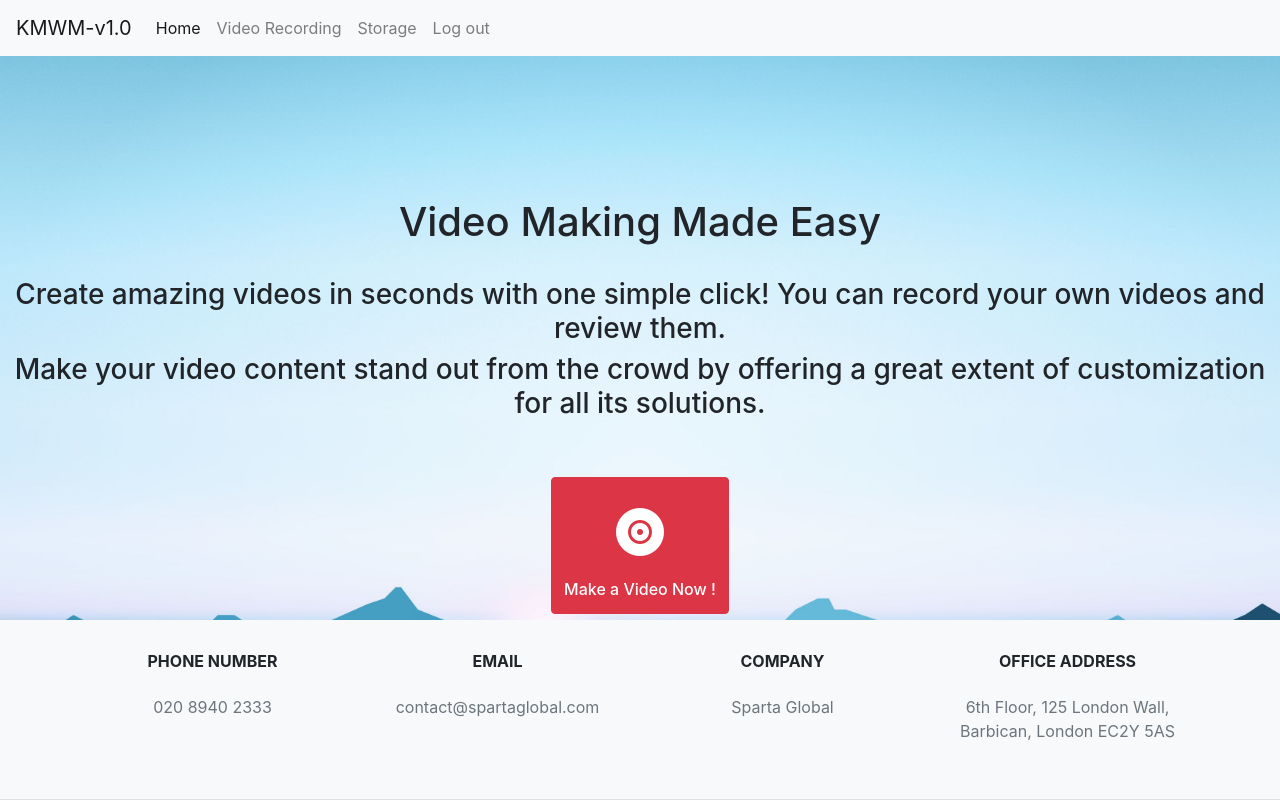
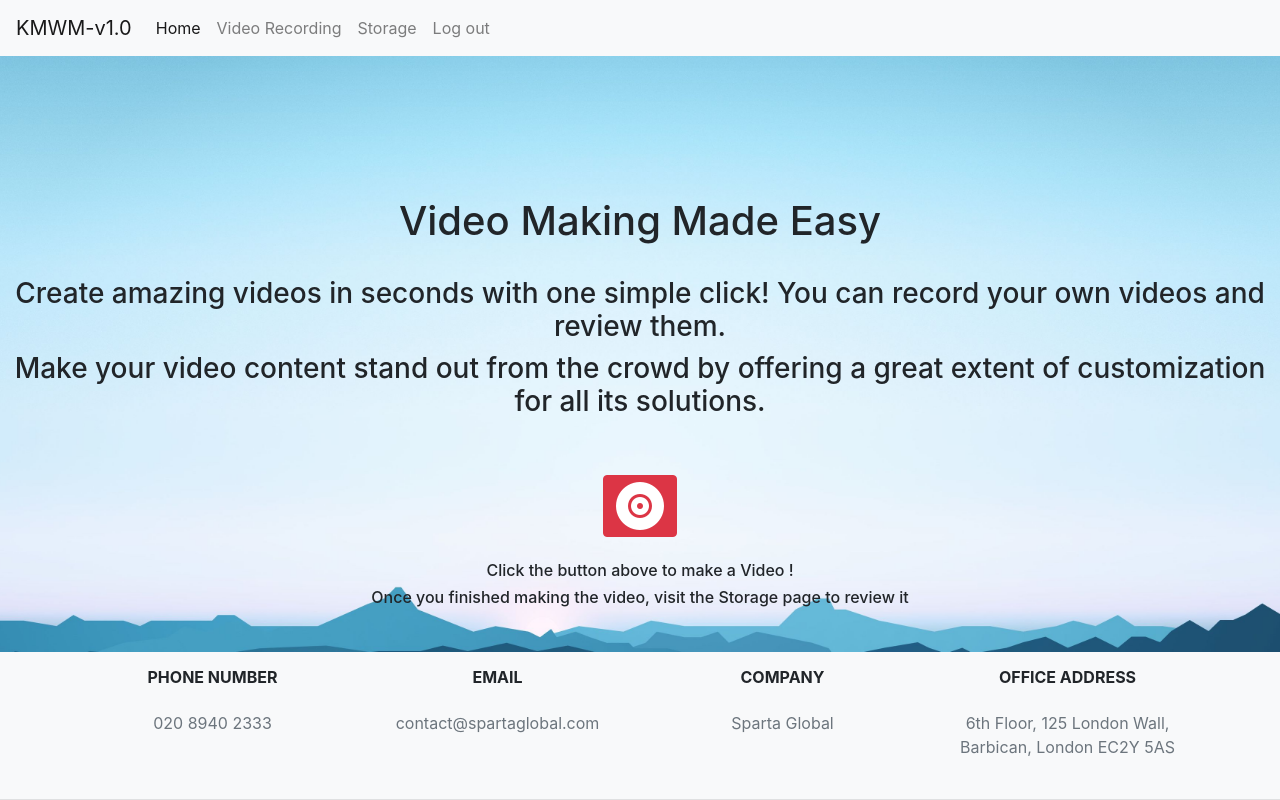
Before and after one commit to Benedek4000/eng130_week4_project, a Flask app: page / in a window 1280 px wide. Run offline with Flask 2, Linux system fonts and the light colour scheme; some libraries are stand-ins or nearby versions.

Commit message:
finished footer and updated main page

```diff
--- a/frontend/static/css/main.css
+++ b/frontend/static/css/main.css
@@ -16,9 +16,10 @@
   bottom: 0;
   width: 100%;
   text-align: center;
+
 }
 
-
+/* creating a wrapper to keep windows size the same */
 .wrapper {
   box-sizing: border-box;
   min-height: 100%;
--- a/frontend/templates/base.html
+++ b/frontend/templates/base.html
@@ -21,7 +21,7 @@
     <script src="https://stackpath.bootstrapcdn.com/bootstrap/4.3.1/js/bootstrap.min.js" integrity="sha384-JjSmVgyd0p3pXB1rRibZUAYoIIy6OrQ6VrjIEaFf/nJGzIxFDsf4x0xIM+B07jRM" crossorigin="anonymous"></script>
 
 
-    <div class="wrapper">
+
     <nav class="navbar navbar-expand-lg navbar-light bg-light">
       <a class="navbar-brand" href="{{ url_for('home') }}">KMWM-v1.0</a>
       <button class="navbar-toggler" type="button" data-toggle="collapse" data-target="#navbarNavAltMarkup" aria-controls="navbarNavAltMarkup" aria-expanded="false" aria-label="Toggle navigation">
@@ -41,7 +41,7 @@
 
     <div class="bg-light ft">
       <footer>
-          <div class="container py-3">
+        <div class="container py-0">
           <div class="row py-3">
 
             <div class="col-lg-3 col-md-6 mb-4 mb-lg-0">
@@ -72,7 +72,7 @@
 
       </footer>
     </div>
-    </div>
+
 
 
 
--- a/frontend/templates/home.html
+++ b/frontend/templates/home.html
@@ -14,7 +14,10 @@
                     <br/>
                     <br/>
                     <div class="col text-center">
-                        <button onclick="location.href='videorec'" type="button" class="btn btn-danger rounded"><br/><i class="fa-solid fa-record-vinyl fa-3x"></i><br/><br/><h6>Make a Video Now !</h6></button>
+                        <button onclick="location.href='videorec'" type="button" class="btn btn-danger rounded"><i class="fa-solid fa-record-vinyl fa-3x"></i></button>
+                        <br/><br/>
+                        <h6>Click the button above to make a Video !</h6>
+                        <h6>Once you finished making the video, visit the Storage page to review it</h6>
                     </div>
 
                 </div>
```
Lines whose indentation alone changed are shown as unchanged.
